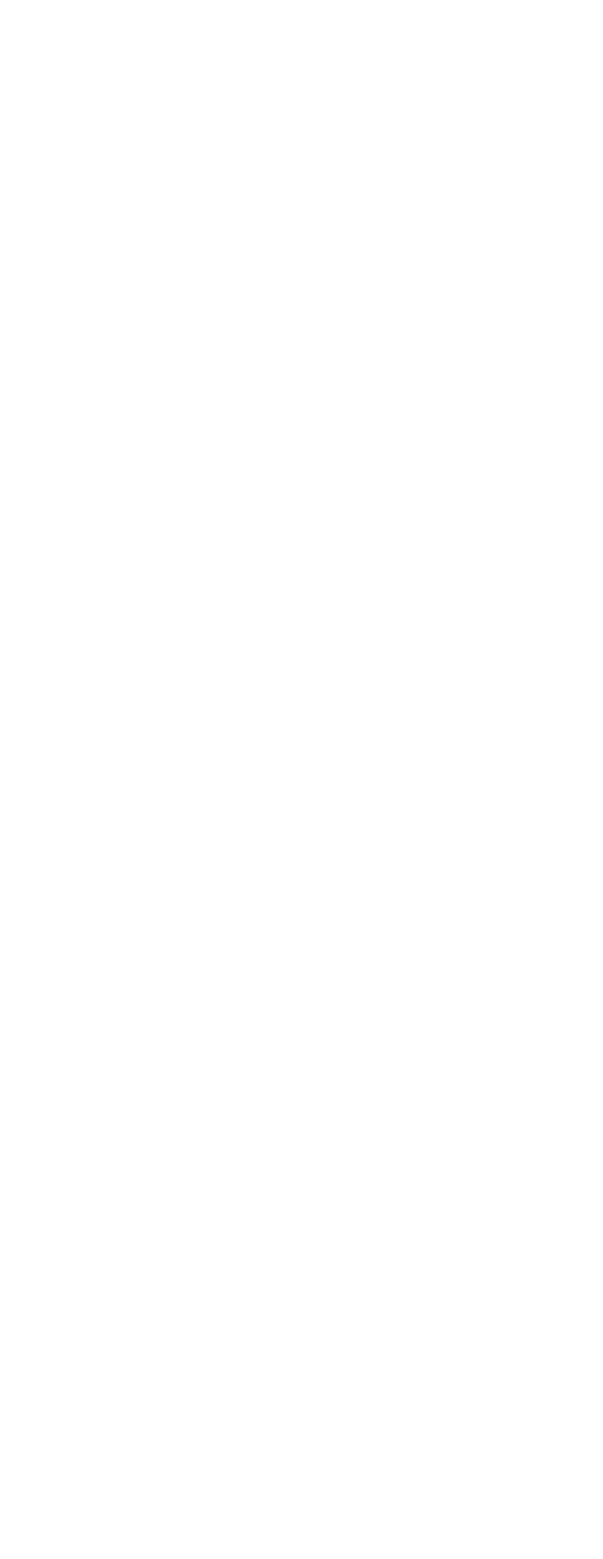
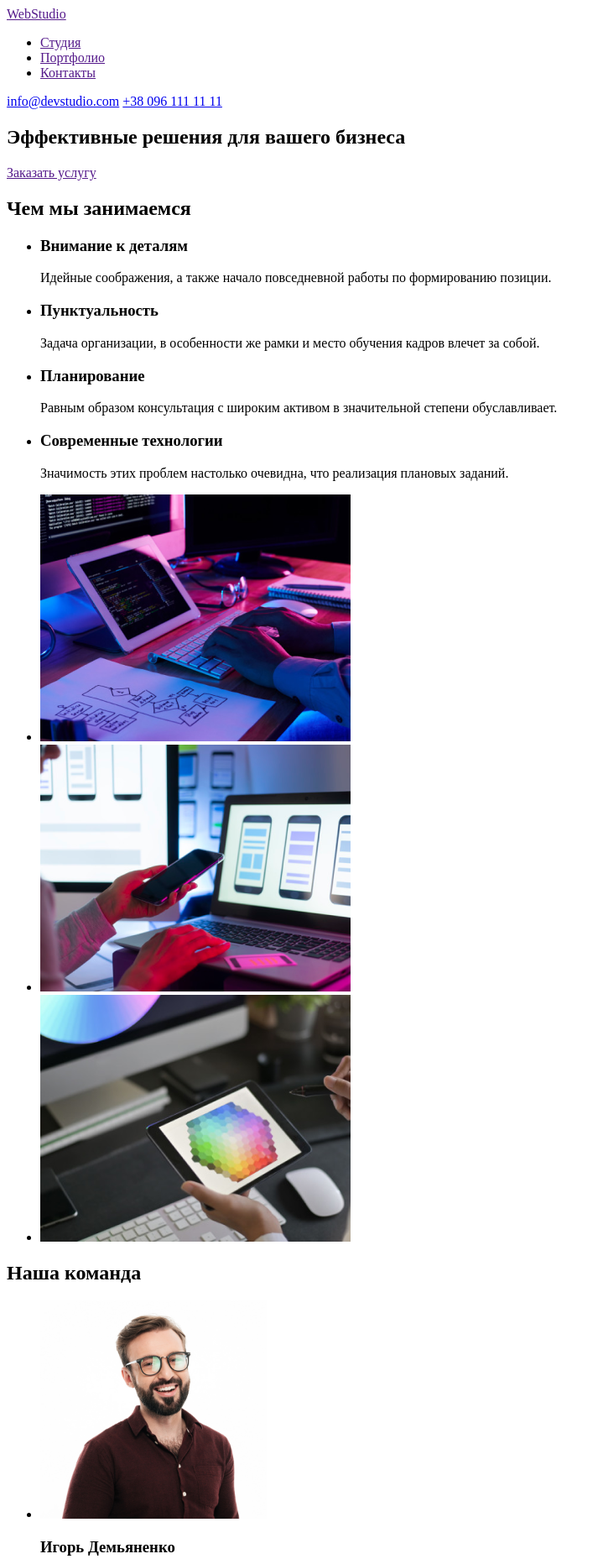
Before and after one commit to vitaliy197811/goit-markup-hw-01, a plain HTML site: page index.html in a window 1280 px wide. Shown: the top 1857 px of the page at 84% size, without its empty margins (0-719 px from the left). Before the commit the page ends 800 px from the top, so only its background shows below. Drawn offline with Linux system fonts and the light colour scheme.

Commit message:
черновой вариант

```diff
--- a/index.html
+++ b/index.html
@@ -1,5 +1,5 @@
 <!DOCTYPE html>
-<html lang="en">
+<html lang="ru">
 <head>
     <meta charset="UTF-8">
     <meta http-equiv="X-UA-Compatible" content="IE=edge">
@@ -7,6 +7,80 @@
     <title>Document</title>
 </head>
 <body>
-
+    <!--шапка-->
+    <header>
+        <nav>
+            <a href="">WebStudio</a>
+            <ul>
+                <li><a href="">Студия</a></li>
+                <li><a href="">Портфолио</a></li>
+                <li><a href="">Контакты</a></li>
+            </ul>
+            <a href="mailto:info@devstudio.com">info@devstudio.com</a>
+            <a href="tel:+38 096 111 11 11">+38 096 111 11 11</a>
+        </nav>
+    </header>
+    <main>
+        <!--банер-->
+        <section>
+            <h1>Эффективные решения для вашего бизнеса</h1>
+            <a href="">Заказать услугу</a>
+        </section>
+        <!--деятельность-->
+        <section>
+            <h2>Чем мы занимаемся</h2>
+            <ul>
+                <li>
+                    <h3>Внимание к деталям</h3>
+                    <p>Идейные соображения, а также начало повседневной работы по формированию позиции.</p>
+                </li>
+                <li>
+                    <h3>Пунктуальность</h3>
+                    <p>Задача организации, в особенности же рамки и место обучения кадров влечет за собой.</p>
+                </li>
+                <li>
+                    <h3>Планирование</h3>
+                    <p>Равным образом консультация с широким активом в значительной степени обуславливает.</p>
+                </li>
+                <li>
+                    <h3>Современные технологии</h3>
+                    <p>Значимость этих проблем настолько очевидна, что реализация плановых заданий.</p>
+                </li>
+            </ul>
+            <ul>
+                <li><a href=""><img src="/images/computer.png" width="370" alt="компьютеры"></a></li>
+                <li><a href=""><img src="/images/laptop.png" width="370" alt="ноутбуки"></a></li>
+                <li><a href=""><img src="/images/tablet.png" width="370" alt="планшеты"></a></li>
+            </ul>
+        </section>
+        <!--сотрудники-->
+        <section>
+            <h2>Наша команда</h2>
+            <ul>
+                <li><a href=""><img src="/images/employee1.jpg" width="270" alt="Игорь Демьяненко"></a>
+                    <h3>Игорь Демьяненко</h3>
+                    <p>Product Designer</p>
+                </li>
+                <li><a href=""><img src="/images/employee2.jpg" width="270" alt="Ольга Репина"></a>
+                    <h3>Ольга Репина</h3>
+                    <p>Frontend Developer</p>
+                </li>
+                <li><a href=""><img src="/images/employee3.jpg" width="270" alt="Николай Тарасов"></a>
+                    <h3>Николай Тарасов</h3>
+                    <p>Marketing</p>
+                </li>
+                <li><a href=""><img src="/images/employee4.jpg" width="270" alt="Михаил Ермаков"></a>
+                    <h3>Михаил Ермаков</h3>
+                    <p>UI Designer</p>
+                </li>
+            </ul>
+        </section>
+    </main>
+    <footer>
+        <a href="">WebStudio</a>
+        <address>г. Киев, пр-т Леси Украинки, 26</address>
+        <a href="mailto:info@example.com">info@example.com</a><br>
+        <a href="tel:+38 099 111 11 11">+38 099 111 11 11</a>
+    </footer>
 </body>
 </html>
```
Also changed, not shown: images/computer.png (added), images/employee1.jpg (added), images/employee2.jpg (added), images/employee3.jpg (added), images/employee4.jpg (added), images/laptop.png (added), images/tablet.png (added), 2 other files.
